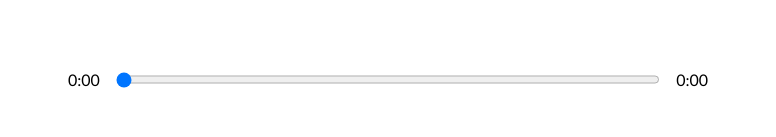
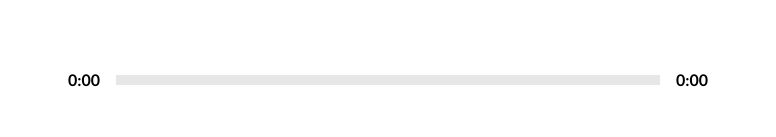
Before and after one commit to mightyhyuk/breeze, a React (Create React App) app: page / in a window 1280 px wide. Shown: the part 561-698 px from the top of the page, without its empty margins (252-1028 px from the left). Built offline with nearby package versions, Linux system fonts and the light colour scheme.

Commit message:
Customize range input(time-control)

```diff
--- a/src/App.js
+++ b/src/App.js
@@ -16,9 +16,10 @@ function App() {
   const [songs, setSongs] = useState(getChillhopSongs());
   const [currentSong, setCurrentSong] = useState(songs[0]);
   const [isPlaying, setIsPlaying] = useState(false);
-  const [songInfo, setSongInfo] = useState({
+  const [songStatus, setSongStatus] = useState({
     currentTime: 0,
     duration: 0,
+    runPercentage: 0,
   });
   const [isLibOpen, setIsLibOpen] = useState(false);
 
@@ -26,10 +27,11 @@ function App() {
   const audioRef = useRef(null);
 
   // func
-  const updateSongInfo = (e) => {
-    setSongInfo({
+  const updateSongStatus = (e) => {
+    setSongStatus({
       currentTime: e.target.currentTime,
       duration: e.target.duration || 0,
+      runPercentage: (e.target.currentTime / e.target.duration) * 100 || 0,
     });
   };
 
@@ -75,13 +77,13 @@ function App() {
         isPlaying={isPlaying}
         setIsPlaying={setIsPlaying}
         audioRef={audioRef}
-        songInfo={songInfo}
-        setSongInfo={setSongInfo}
+        songStatus={songStatus}
+        setSongStatus={setSongStatus}
         updateSongs={updateSongs}
       />
       <audio
-        onTimeUpdate={updateSongInfo}
-        onLoadedMetadata={updateSongInfo}
+        onTimeUpdate={updateSongStatus}
+        onLoadedMetadata={updateSongStatus}
         ref={audioRef}
         src={currentSong.audio}
         onEnded={handleEnded}
--- a/src/components/Player.jsx
+++ b/src/components/Player.jsx
@@ -17,8 +17,8 @@ function Player({
   isPlaying,
   setIsPlaying,
   audioRef,
-  songInfo,
-  setSongInfo,
+  songStatus,
+  setSongStatus,
   updateSongs,
 }) {
   const playSong = () => {
@@ -28,8 +28,8 @@ function Player({
 
   const handleRangeChange = (e) => {
     audioRef.current.currentTime = e.target.value;
-    setSongInfo({
-      ...songInfo,
+    setSongStatus({
+      ...songStatus,
       currentTime: e.target.value,
     });
   };
@@ -52,15 +52,22 @@ function Player({
   return (
     <div className="player">
       <div className="time-control">
-        <time>{getCleanTime(songInfo.currentTime)}</time>
-        <input
-          min={0}
-          value={songInfo.currentTime}
-          max={songInfo.duration}
-          type="range"
-          onChange={handleRangeChange}
-        />
-        <time>{getCleanTime(songInfo.duration)}</time>
+        <time>{getCleanTime(songStatus.currentTime)}</time>
+        <div className="track">
+          <input
+            min={0}
+            value={songStatus.currentTime}
+            max={songStatus.duration}
+            type="range"
+            onChange={handleRangeChange}
+          />
+          <div
+            style={{ transform: `translateX(${songStatus.runPercentage}%)` }}
+            className="run"
+          ></div>
+        </div>
+
+        <time>{getCleanTime(songStatus.duration)}</time>
       </div>
       <div className="play-control">
         <FontAwesomeIcon
--- a/src/styles/_player.scss
+++ b/src/styles/_player.scss
@@ -1,3 +1,6 @@
+$progress-color: #606060;
+$run-color: #ffffff;
+
 .player {
   min-height: 20vh;
   display: flex;
@@ -8,10 +11,30 @@
 
 .time-control {
   width: 50%;
+  font-weight: bold;
   display: flex;
-  input {
+  align-items: center;
+  .track {
+    background: $progress-color;
     width: 100%;
+    height: 0.6rem;
     margin: 0 1rem 0 1rem;
+    position: relative;
+    overflow: hidden;
+    input {
+      width: 100%;
+      appearance: none;
+    }
+    .run {
+      background: $run-color;
+      opacity: 0.85;
+      width: 100%;
+      height: 100%;
+      position: absolute;
+      top: 0;
+      left: 0;
+      pointer-events: none;
+    }
   }
 }
 
@@ -33,3 +56,27 @@
     width: 75%;
   }
 }
+
+input[type="range"]::-webkit-slider-thumb {
+  appearance: none;
+  width: 1px;
+}
+input[type="range"]::-webkit-slider-runnable-track {
+  background: $progress-color;
+  height: 16px;
+  &:hover {
+    opacity: 0.9;
+  }
+}
+
+input[type="range"]::-moz-range-thumb {
+  background: transparent;
+  border: none;
+}
+input[type="range"]::-moz-range-track {
+  background: $progress-color;
+  height: 16px;
+  &:hover {
+    opacity: 0.9;
+  }
+}
```
